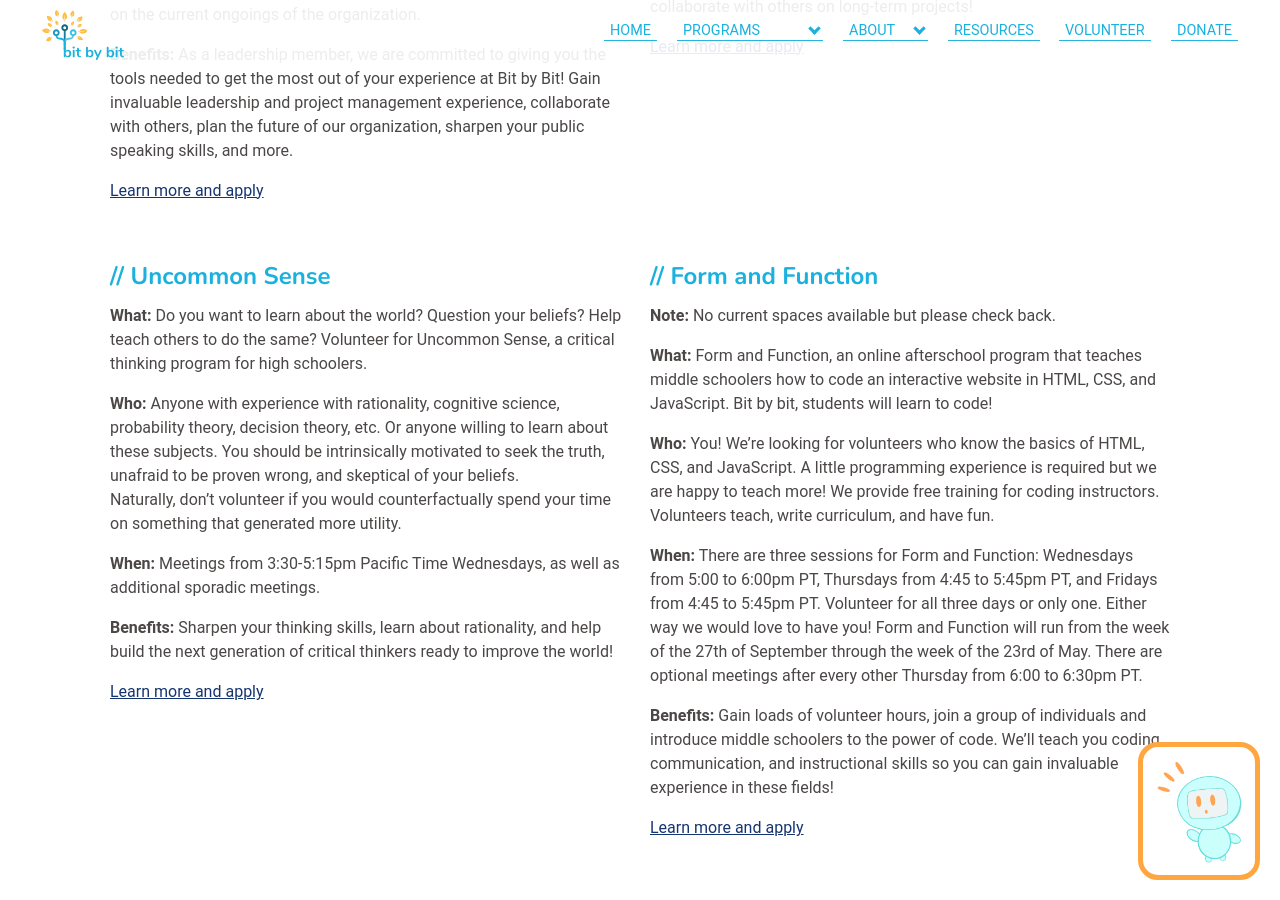
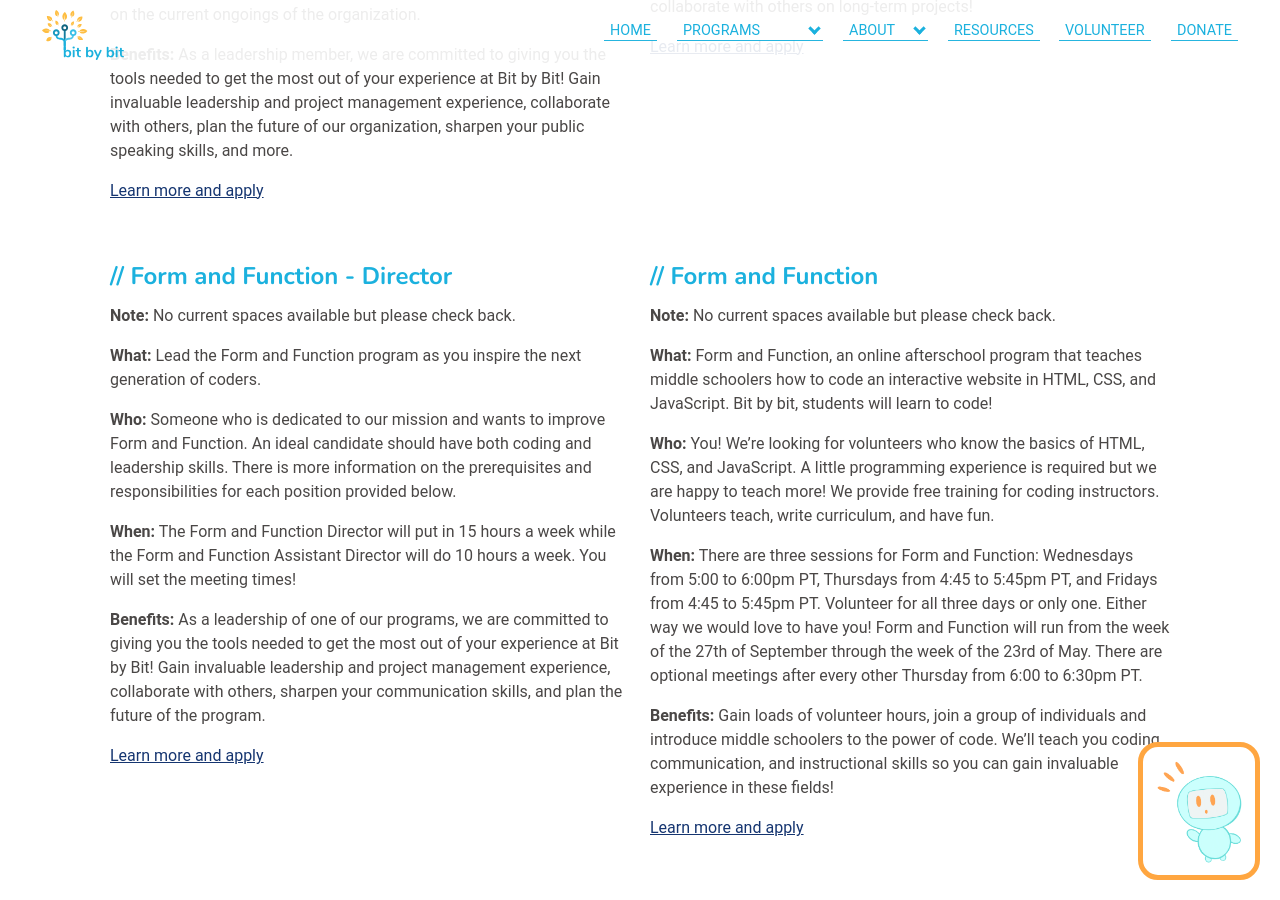
Before and after one commit to bit-by-bit-coding/bxb-website, a Jekyll site: the page built from volunteer.html, in a window 1280 px wide and 900 px high, scrolled down 944 px. Built offline with Jekyll 4.4.1, drawn with Linux system fonts in a browser that asks for light colours; nearby versions of some CDN libraries; some web fonts are replaced; some of the changed text lies outside the part shown.

Commit message:
add FF director section to volunteer page

```diff
--- a/volunteer.html
+++ b/volunteer.html
@@ -90,30 +90,28 @@
 <div class="section">
     <div class="details-container">
         <div class="details-item">
-            <div id="uncommonsense">
-                <h2>Uncommon Sense</h2>
-                <p><strong>What:</strong> Do you want to learn about the world? Question your beliefs? Help teach
-                    others
-                    to do the same? Volunteer for Uncommon Sense, a critical thinking program for high schoolers.
+            <div id="formfunction">
+                <h2>Form and Function - Director</h2>
+                <p><strong>Note: </strong>No current spaces available but please check back.</p>
+                <p><strong>What:</strong> Lead the Form and Function program as you inspire the next generation of
+                    coders.
                 </p>
-                <p><strong>Who:</strong> Anyone with experience with rationality, cognitive science, probability
-                    theory, decision theory, etc. Or anyone willing to learn about these subjects. You should be
-                    intrinsically motivated to seek the truth, unafraid to be proven wrong, and skeptical of your
-                    beliefs. <br>
-                    Naturally, don’t volunteer if you would counterfactually spend your time on something that generated
-                    more utility.
+                <p><strong>Who:</strong> Someone who is dedicated to our mission and wants to improve Form and Function.
+                    An ideal candidate should have both coding and leadership skills. There is more information on the
+                    prerequisites and responsibilities for each position provided below.
                 </p>
-                <p><strong>When:</strong>
-                    Meetings from 3:30-5:15pm Pacific Time Wednesdays, as well as additional sporadic meetings.
+                <p><strong>When:</strong> The Form and Function Director will put in 15 hours a week while the Form and
+                    Function Assistant Director will do 10 hours a week. You will set the meeting times!
                 </p>
-                <p><strong>Benefits:</strong> Sharpen your thinking skills, learn about rationality, and help
-                    build the next generation of critical thinkers ready to improve the world!
+                <p><strong>Benefits:</strong> As a leadership of one of our programs, we are committed to giving you the
+                    tools needed to get the most out of your experience at Bit by Bit! Gain invaluable leadership and
+                    project management experience, collaborate with others, sharpen your communication skills, and plan
+                    the future of the program.
                 </p>
-                <a href="{{ 'usvolunteerinfo.html' | relative_url | remove: '.html' }}">Learn more and apply</a>
+                <a href="{{ 'ffdirector.html' | relative_url | remove: '.html' }}">Learn more and apply</a>
             </div>
         </div>
         <div class="details-item">
-            <div id="formfunction">
             <h2>Form and Function</h2>
             <p><strong>Note: </strong>No current spaces available but please check back.</p>
             <p><strong>What:</strong> Form and Function, an online afterschool program that teaches middle
@@ -142,12 +140,11 @@
         </div>
     </div>
 </div>
-</div>
 <div class="section" id="helloworld">
     <div class="details-container">
         <div class="details-item">
             <h2>Hello World</h2>
-            <p><strong>Important Notes: </strong>Volunteer applications will close May 22nd.</p>
+            <p><strong>Note: </strong>Volunteer applications will close May 22nd.</p>
             <p><strong>What:</strong> Hello World is our web development summer camp that teaches middle school girls
                 how to code an interactive website in HTML, CSS, and JavaScript. Bit by bit, students will learn to
                 code!
@@ -170,7 +167,7 @@
         <div class="details-item">
             <div id="neurallogical">
                 <h2>Neural Logical</h2>
-                <p><strong>Important Notes: </strong>Volunteer applications will close May 22nd.</p>
+                <p><strong>Note: </strong>Volunteer applications will close May 22nd.</p>
                 <p><strong>What:</strong> Neural Logical is a two-week summer camp that teaches highschoolers the
                     intricacies of neural networks. Bit by bit, students will learn to code their very own feedforward
                     and convolutional neural network in Keras! We will teach the mathematics of linear algebra and
@@ -178,7 +175,8 @@
                     understanding of gradient descent for those who do not yet know calculus. All students will practice
                     using datasets from Kaggle and learn the basics of Keras and Tensorflow.
                 </p>
-                <p><strong>Who:</strong> We’re looking for volunteers who know Python and the basics of deep learning/neural
+                <p><strong>Who:</strong> We’re looking for volunteers who know Python and the basics of deep
+                    learning/neural
                     networks. Ideally, this includes familiarity with Pandas and Tensorflow/Keras, but if you know
                     something else (eg PyTorch) that is also acceptable. Teaching experience is not needed but would be
                     appreciated.
@@ -196,5 +194,33 @@
 
 </div>
 <div class="section">
-    <img id="ffphoto" src="imgs/ffvolunteer.png">
+    <div class="details-container">
+        <div class="details-item">
+            <div id="uncommonsense">
+                <h2>Uncommon Sense</h2>
+                <p><strong>What:</strong> Do you want to learn about the world? Question your beliefs? Help teach
+                    others
+                    to do the same? Volunteer for Uncommon Sense, a critical thinking program for high schoolers.
+                </p>
+                <p><strong>Who:</strong> Anyone with experience with rationality, cognitive science, probability
+                    theory, decision theory, etc. Or anyone willing to learn about these subjects. You should be
+                    intrinsically motivated to seek the truth, unafraid to be proven wrong, and skeptical of your
+                    beliefs. <br>
+                    Naturally, don’t volunteer if you would counterfactually spend your time on something that generated
+                    more utility.
+                </p>
+                <p><strong>When:</strong>
+                    Meetings from 3:30-5:15pm Pacific Time Wednesdays, as well as additional sporadic meetings.
+                </p>
+                <p><strong>Benefits:</strong> Sharpen your thinking skills, learn about rationality, and help
+                    build the next generation of critical thinkers ready to improve the world!
+                </p>
+                <a href="{{ 'usvolunteerinfo.html' | relative_url | remove: '.html' }}">Learn more and apply</a>
             </div>
+        </div>
+        <div class="details-item">
+            <!-- <img id="ffphoto" src="imgs/ffvolunteer.png"> -->
+            <img id="ffphoto" src="imgs/FFbot.png">
+        </div>
+    </div>
+</div>
```
Lines whose indentation alone changed are shown as unchanged.
